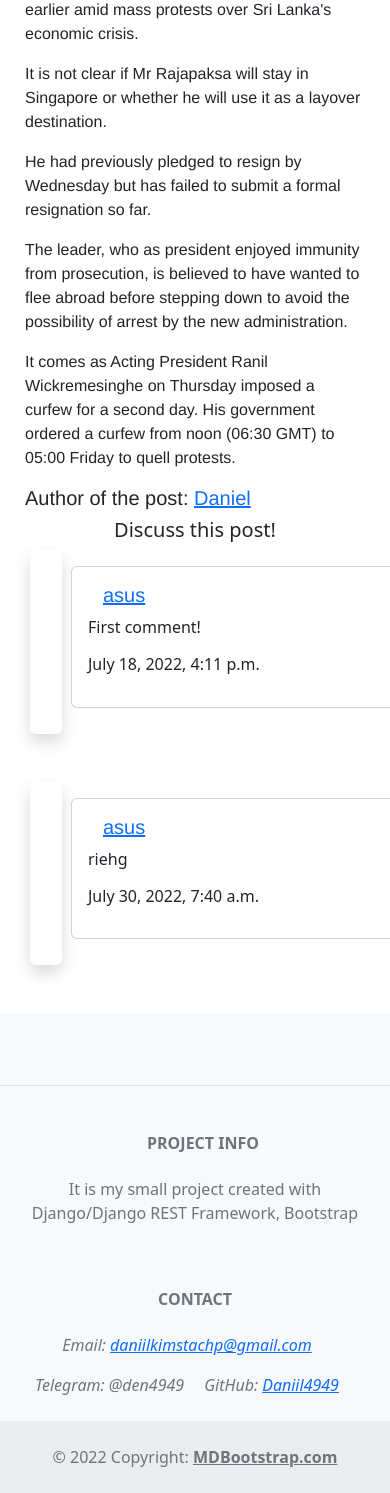
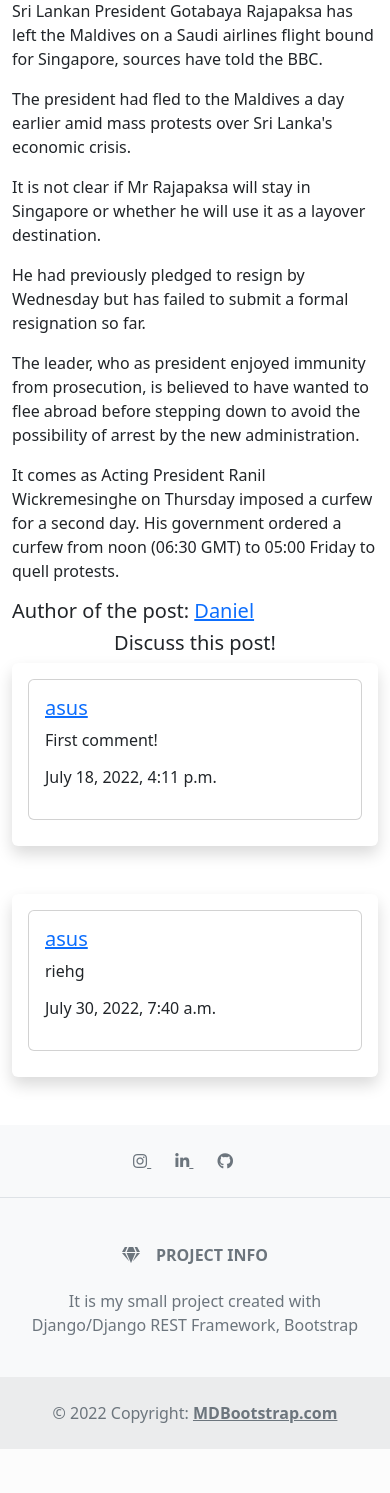
Before and after one commit to Daniil4949/django_blog, a Django app: a page that uses pet_project/templates/blog/base.html in a window 390 px wide; the page is wider, and only the part inside the window is pictured. Shown: the part 586-2079 px from the top of that part. After the commit the page ends 2035 px from the top of that part, so only its background shows below. Run offline with Django 4.2, Linux system fonts and the light colour scheme; data comes from the database, SQL or seed files in the repository; both versions use the stored data as it was after the commit; some libraries are stand-ins or nearby versions.

Commit message:
Templates were updated

```diff
--- a/pet_project/templates/blog/base.html
+++ b/pet_project/templates/blog/base.html
@@ -19,7 +19,8 @@
     <script src="https://cdn.jsdelivr.net/npm/@popperjs/core@2.11.5/dist/umd/popper.min.js" integrity="sha384-Xe+8cL9oJa6tN/veChSP7q+mnSPaj5Bcu9mPX5F5xIGE0DVittaqT5lorf0EI7Vk" crossorigin="anonymous"></script>
     <script src="https://cdn.jsdelivr.net/npm/bootstrap@5.2.0/dist/js/bootstrap.min.js" integrity="sha384-ODmDIVzN+pFdexxHEHFBQH3/9/vQ9uori45z4JjnFsRydbmQbmL5t1tQ0culUzyK" crossorigin="anonymous"></script>
     <link href="/docs/5.2/dist/css/bootstrap.min.css" rel="stylesheet" integrity="sha384-0evHe/X+R7YkIZDRvuzKMRqM+OrBnVFBL6DOitfPri4tjfHxaWutUpFmBp4vmVor" crossorigin="anonymous">
-
+    <link rel="stylesheet" href="https://use.fontawesome.com/releases/v5.7.0/css/all.css" integrity="sha384-lZN37f5QGtY3VHgisS14W3ExzMWZxybE1SJSEsQp9S+oqd12jhcu+A56Ebc1zFSJ" crossorigin="anonymous">
+    <link rel="stylesheet" href="https://cdnjs.cloudflare.com/ajax/libs/font-awesome/4.7.0/css/font-awesome.min.css">
     <!-- Favicons -->
 <link rel="apple-touch-icon" href="/docs/5.2/assets/img/favicons/apple-touch-icon.png" sizes="180x180">
 
@@ -90,6 +91,7 @@
 
 </header>
 <body>
+<div class="container">
 <div class="shadow-lg p-3 mb-5 bg-body rounded">
     <div class="container" style="color:black;font-family:'Gill Sans', 'Gill Sans MT', Calibri, 'Trebuchet MS', sans-serif">
         <header class="blog-header lh-1 py-3">
@@ -97,11 +99,11 @@
             <div class="col-4 pt-1">
               {% if request.user.is_authenticated %}
 
-              <p><a class="link-secondary" href="{% url 'current_user_profile' %}"><img src="https://i.pinimg.com/originals/ef/bc/aa/efbcaac6c3273f4700721c2c021c1190.png" style="height: 20px; width: 7%; display: block;"class="card-img-top" alt="..."></a>Hi, {{request.user.username}}!</p>
+              <p><a class="link-secondary" href="{% url 'current_user_profile' %}"><svg xmlns="http://www.w3.org/2000/svg" width="16" height="16" fill="currentColor" class="bi bi-house-fill" viewBox="0 0 16 16">
+  <path fill-rule="evenodd" d="m8 3.293 6 6V13.5a1.5 1.5 0 0 1-1.5 1.5h-9A1.5 1.5 0 0 1 2 13.5V9.293l6-6zm5-.793V6l-2-2V2.5a.5.5 0 0 1 .5-.5h1a.5.5 0 0 1 .5.5z"/>
+  <path fill-rule="evenodd" d="M7.293 1.5a1 1 0 0 1 1.414 0l6.647 6.646a.5.5 0 0 1-.708.708L8 2.207 1.354 8.854a.5.5 0 1 1-.708-.708L7.293 1.5z"/>
+</svg></a><p>Hi, {{request.user.username}}!</p></p>
               {% endif %}
-            </div>
-            <div class="col-4 text-center">
-              <a class="blog-header-logo text-dark" href="{% url 'home' %}">Large</a>
             </div>
             <div class="col-4 d-flex justify-content-end align-items-center">
               <form class="d-flex" role="search" method="POST" action="{% url 'search_post' %}">
@@ -110,10 +112,10 @@
                     <button class="btn btn-sm btn-outline-secondary" style="margin-right:10px;" type="submit">Search  </button>
                   </form>
                     {%  if request.user.is_authenticated %}
-                    <a href="{% url 'logout' %}" role="button" class="btn btn-primary" style="margin-left: 15px;">Log out</a>
+                    <a href="{% url 'logout' %}" role="button" class="btn btn-primary">Log out</a>
                     {% else %}
-                    <a href="{% url 'registration' %}" role="button" class="btn btn-primary" style="margin-left: 15px;">Sign up</a>
-                    <a href="{% url 'login' %}" role="button" class="btn btn-primary" style="margin-left: 15px;">Log in</a>
+                    <a href="{% url 'registration' %}" role="button" class="btn btn-primary">Sign up</a>
+                    <a href="{% url 'login' %}" role="button" class="btn btn-primary">Log in</a>
                     {% endif %}
 
 
@@ -122,7 +124,7 @@
         </header>
         <div class="nav-scroller py-1 mb-2">
           <nav class="nav d-flex justify-content-between">
-
+            <a class="p-2 link-secondary" href="{% url 'home' %}">All news</a>
             {% for category in categories %}
             <a class="p-2 link-secondary" href="{% url 'posts_category' category.slug %}">{{category}}</a>
             {% endfor %}
@@ -136,6 +138,7 @@
 
 
 {% endblock %}
+    </div>
 <footer class="text-center text-lg-start bg-light text-muted">
   <!-- Section: Social media -->
   <section
@@ -147,22 +150,13 @@
 
     <!-- Right -->
     <div>
-      <a href="" class="me-4 text-reset">
-        <i class="fab fa-facebook-f"></i>
-      </a>
-      <a href="" class="me-4 text-reset">
-        <i class="fab fa-twitter"></i>
-      </a>
-      <a href="" class="me-4 text-reset">
-        <i class="fab fa-google"></i>
-      </a>
-      <a href="" class="me-4 text-reset">
+      <a href="https://www.instagram.com/den_kimm/" class="me-4 text-reset">
         <i class="fab fa-instagram"></i>
       </a>
-      <a href="" class="me-4 text-reset">
+      <a href="https://www.linkedin.com/in/daniil-kimstach-8523a8246/" class="me-4 text-reset">
         <i class="fab fa-linkedin"></i>
       </a>
-      <a href="" class="me-4 text-reset">
+      <a href="https://github.com/Daniil4949" class="me-4 text-reset">
         <i class="fab fa-github"></i>
       </a>
     </div>
@@ -179,10 +173,10 @@
         <div class="col-md-3 col-lg-4 col-xl-3 mx-auto mb-4">
           <!-- Content -->
           <h6 class="text-uppercase fw-bold mb-4">
-            <i class="fas fa-gem me-3"></i>Project info
+            <center><i class="fas fa-gem me-3"></i>Project info</center>
           </h6>
           <p>
-            It is my small project created with Django/Django REST Framework, Bootstrap
+            <center>It is my small project created with Django/Django REST Framework, Bootstrap</center>
           </p>
         </div>
         <!-- Grid column -->
@@ -192,27 +186,11 @@
         <!-- Grid column -->
 
         <!-- Grid column -->
-        <div class="col-md-3 col-lg-2 col-xl-2 mx-auto mb-4">
-          <!-- Links -->
 
-        </div>
         <!-- Grid column -->
 
         <!-- Grid column -->
-        <div class="col-md-4 col-lg-3 col-xl-3 mx-auto mb-md-0 mb-4">
-          <!-- Links -->
-          <h6 class="text-uppercase fw-bold mb-4">
-            Contact
-          </h6>
 
-          <p>
-            <i class="fas fa-envelope me-3">Email: <a href="daniilkimstachp@gmail.com">daniilkimstachp@gmail.com</a></i>
-          </p>
-            <i class="fas fa-envelope me-3">Telegram: @den4949</i>
-            <i class="fas fa-envelope me-3">GitHub: <a href="https://github.com/Daniil4949">Daniil4949</a></i>
-
-
-        </div>
         <!-- Grid column -->
       </div>
       <!-- Grid row -->
--- a/pet_project/templates/blog/not_found.html
+++ b/pet_project/templates/blog/not_found.html
@@ -1,8 +1,8 @@
 {% extends 'blog/base.html' %}
 
 {% block content %}
-<div style="margin-left: 500px; margin-top:50px; margin-bottom:350px;">
-<h3>Sorry, but there is nothing to show...</h3>
+<div style="margin-top:50px; margin-bottom:350px;">
+<h3><center>Sorry, but there is nothing to show...</center></h3>
 </div>
 
 {% endblock %}
--- a/pet_project/templates/blog/post.html
+++ b/pet_project/templates/blog/post.html
@@ -1,27 +1,27 @@
 {% extends 'blog/base.html' %}
 
 {% block content %}
-<h1> <div  style="margin-left:25px; font-family:'Franklin Gothic Medium', 'Arial Narrow', Arial, sans-serif"> {{ post.title }} </div> </h1>
+<h1> <center>{{ post.title }}</center>   </h1>
 
 
 {% if post.photo %}
-	<p><img class="img-article-left thumb" src="{{post.photo}}" style="margin-left:25px; width:50%;"></p>
+	<img src="{{post.photo}}" class="card-img-top" alt="...">
 {% endif %}
-<div style="margin-left:25px;margin-right:25px;font-family:'Franklin Gothic Medium', 'Arial Narrow', Arial, sans-serif">{{post.content|linebreaks}}</div>
+<div >{{post.content|linebreaks}}</div>
 {% if request.user.username == post.author.username %}
-<h5> <div  style="margin-left:25px; font-family:'Franklin Gothic Medium', 'Arial Narrow', Arial, sans-serif"> Author of the post: <a href="{% url 'current_user_profile' %}">You</a> </div> </h5>
+<h5> <div> Author of the post: <a href="{% url 'current_user_profile' %}">You</a> </div> </h5>
 {% else %}
-<h5> <div  style="margin-left:25px; font-family:'Franklin Gothic Medium', 'Arial Narrow', Arial, sans-serif"> Author of the post: <a href="{% url 'get_user_profile' post.author.id %}"> {{ post.author }}</a> </div> </h5>
+<h5> <div> Author of the post: <a href="{% url 'get_user_profile' post.author.id %}"> {{ post.author }}</a> </div> </h5>
 {% endif %}
 <center><h5>Discuss this post!</h5></center>
 {% for comment in comments %}
-<div class="shadow p-3 mb-5 bg-body rounded" style="margin-right:450px; margin-left:30px;">
-<div class="card" style="width: 44rem; margin-left: 25px; margin-bottom: 10px;">
+<div class="shadow p-3 mb-5 bg-body rounded">
+<div class="card" style="margin-bottom: 10px;">
 	<div class="card-body">
 		{% if request.user.username == comment.user.username %}
-		<h5> <div  style="margin-left:15px; font-family:'Franklin Gothic Medium', 'Arial Narrow', Arial, sans-serif"> <a href="{% url 'current_user_profile' %}">You</a> </div> </h5>
+		<h5> <div > <a href="{% url 'current_user_profile' %}">You</a> </div> </h5>
 		{% else %}
-		<h5> <div  style="margin-left:15px; font-family:'Franklin Gothic Medium', 'Arial Narrow', Arial, sans-serif"> <a href="{% url 'get_user_profile' comment.user.id %}"> {{ comment.user.profile }}</a> </div> </h5>
+		<h5> <div> <a href="{% url 'get_user_profile' comment.user.id %}"> {{ comment.user.profile }}</a> </div> </h5>
 		{% endif %}
 		<p class="card-text"> {{ comment.content }} </p>
 		<p><h6> {{ comment.time_created }} </h6></p>
@@ -34,10 +34,10 @@
 <form method="POST" action="{% url 'add_comment' post.slug %}">
 	{% csrf_token %}
 	<div class="input-group mb-3">
-		<h5><label for="exampleFormControlTextarea1"style="margin-left: 30px; margin-right:5px;"  class="form-label">Leave your comment below: </label></h5>
-		<textarea class="form-control" id="exampleFormControlTextarea1" name="content" style="margin-right:90px;" rows="3"></textarea>
+		<h5><label for="exampleFormControlTextarea1"  class="form-label">Leave your comment below: </label></h5>
+		<textarea class="form-control" id="exampleFormControlTextarea1" name="content"rows="3"></textarea>
 	  </div>
-	  <button type="submit" style="margin-top:20px; margin-bottom: 10px;margin-left: 280px;"class="btn btn-primary">Send comment</button>
+	  <button type="submit" class="btn btn-primary">Send comment</button>
   </form>
 
 {% endif %}
--- a/pet_project/templates/registration/login.html
+++ b/pet_project/templates/registration/login.html
@@ -1,7 +1,8 @@
 {% extends 'blog/base.html' %}
 
 {% block content %}
-<div style="margin-left:550px; margin-right:550px; margin-top:50px; margin-bottom: 200px;">
+<div class="container">
+<div style="margin-top:50px; margin-bottom: 200px;">
  {% if form.errors %}
 
     <div class="alert alert-danger alert-dismissible">
@@ -27,4 +28,5 @@
 </form>
 </div>
 </div>
+    </div>
 {% endblock %}
```
Also changed, not shown: pet_project/templates/blog/category_posts.html (+6 -5 lines), pet_project/templates/blog/index.html (+5 -5 lines), pet_project/db.sqlite3.
